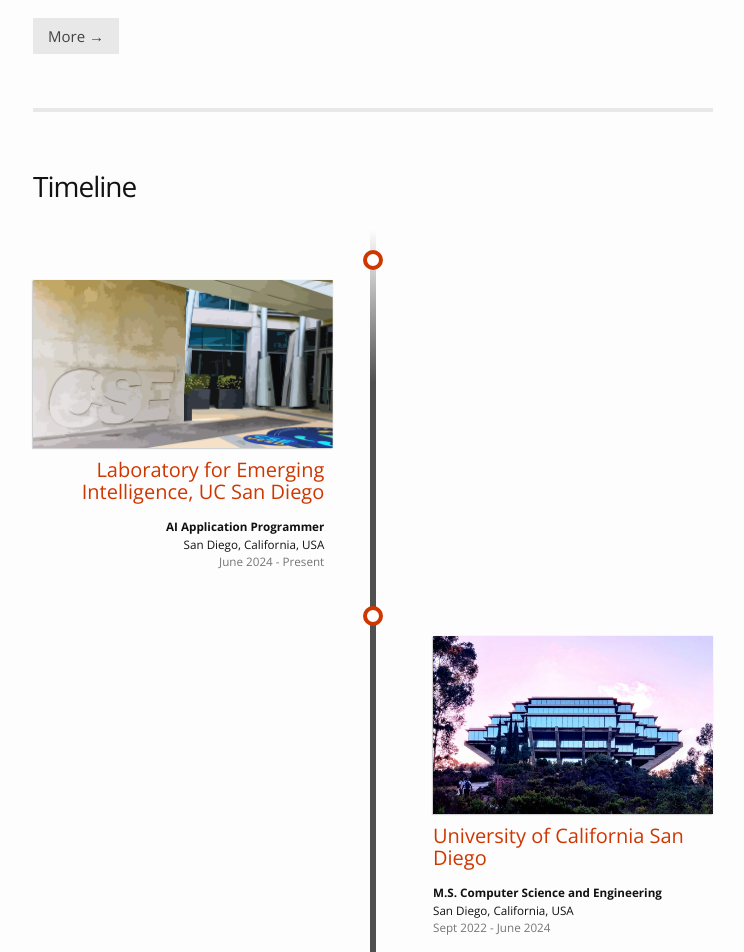
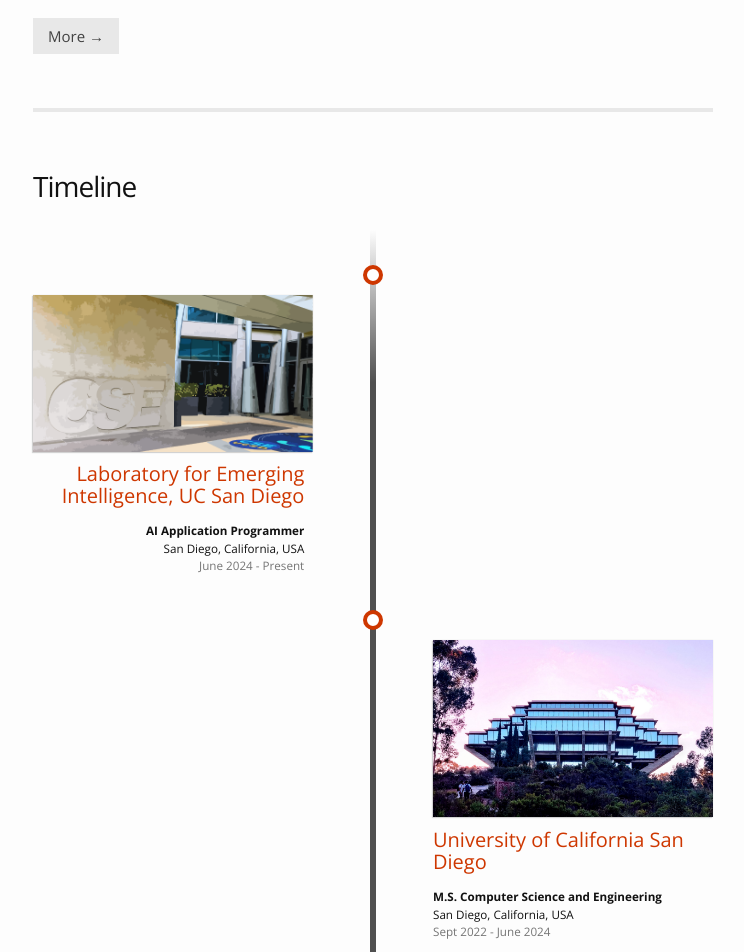
Before and after one commit to sayhitosandy/sayhitosandy.github.io, a Jekyll site: the page built from index.html, in a window 1280 px wide. Shown: the part 1554-2506 px from the top of the page, without its empty margins (267-1011 px from the left). Built offline with Jekyll 4.4.1, drawn with Linux system fonts in a browser that asks for light colours; nearby versions of some CDN libraries; the list of posts is cut into pages by our own code; a style sheet for code colours, icons or effects is not loaded.

Commit message:
Fix timeline formatting

```diff
--- a/assets/timeline.css
+++ b/assets/timeline.css
@@ -4,7 +4,7 @@
   width: 100%;
   margin: 0 auto;
   margin-top: 20px;
-  padding: 1em 0;
+  padding: 2em 0;
   list-style-type: none;
 }
 
@@ -57,7 +57,7 @@
 
 .direction-l {
   position: relative;
-  width: 300px;
+  width: 280px;
   float: left;
   text-align: right;
 }
```
